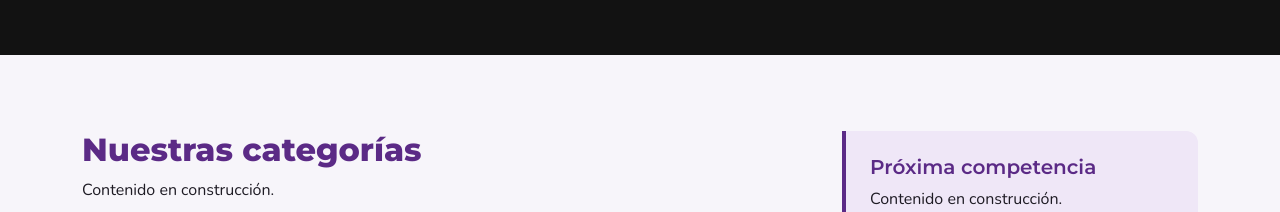
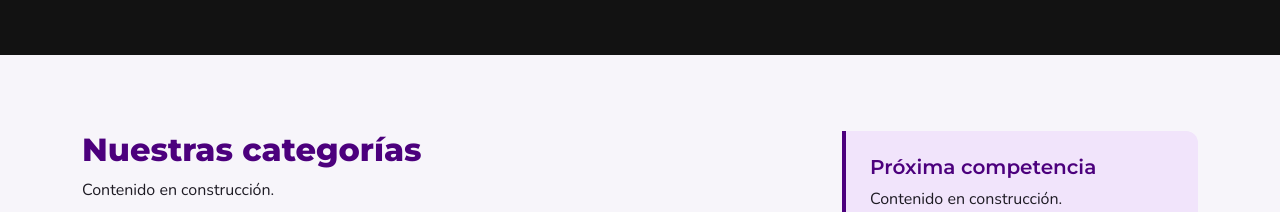
Before and after one commit to Valen-17/asteria-cheer-valentina-perez, a website: page index.html in a window 1280 px wide. Shown: the part 588-800 px from the top of the page. Drawn offline with nearby package versions, Linux system fonts and the light colour scheme.

Commit message:
style: morado principal #4c007d y tonos derivados del logo
- --color-morado #4c007d, --color-morado-claro #7a10c0, --color-morado-suave #f1e4fb
- Contraste: blanco sobre morado 13.1, dorado sobre morado 6.2, morado sobre fondo 12.1
- theme-color de las 5 páginas y README actualizados

```diff
--- a/css/style.css
+++ b/css/style.css
@@ -7,9 +7,9 @@
 /* 1. Variables (tokens de diseño). Colores y fuentes se usan solo desde aquí. */
 :root {
   /* Paleta: contraste WCAG AA verificado en las combinaciones usadas */
-  --color-morado: #5b2a86;
-  --color-morado-claro: #7b3fb5;
-  --color-morado-suave: #efe7f7;
+  --color-morado: #4c007d;
+  --color-morado-claro: #7a10c0;
+  --color-morado-suave: #f1e4fb;
   --color-dorado: #d4af37;
   --color-dorado-claro: #e6c65c;
   --color-dorado-oscuro: #8a6d1f; /* dorado para texto sobre fondo claro */
@@ -32,7 +32,7 @@
 
   /* Bootstrap toma estos colores para sus componentes */
   --bs-primary: var(--color-morado);
-  --bs-primary-rgb: 91, 42, 134;
+  --bs-primary-rgb: 76, 0, 125;
   --bs-link-color: var(--color-morado);
   --bs-link-hover-color: var(--color-morado-claro);
   --bs-body-font-family: var(--fuente-texto);
--- a/index.html
+++ b/index.html
@@ -7,7 +7,7 @@
   <meta name="description" content="Asteria Cheer es un club de porrismo en Medellín con categorías Mini, Junior, Senior y Open. Entrena acrobacias, pirámides y baile con nosotros.">
   <meta name="keywords" content="porrismo, cheerleading, club de porrismo, Medellín, Asteria Cheer, club deportivo, categorías, inscripciones">
   <meta name="author" content="Valentina Pérez">
-  <meta name="theme-color" content="#5b2a86">
+  <meta name="theme-color" content="#4c007d">
   <!-- Open Graph: vista previa al compartir el enlace en redes -->
   <meta property="og:title" content="Club de porrismo en Medellín | Asteria Cheer">
   <meta property="og:description" content="Asteria Cheer es un club de porrismo en Medellín con categorías Mini, Junior, Senior y Open. Entrena acrobacias, pirámides y baile con nosotros.">
```
Also changed, not shown: contacto.html (+1 -1 lines), galeria.html (+1 -1 lines), informacion.html (+1 -1 lines), tabla.html (+1 -1 lines), README.md.
